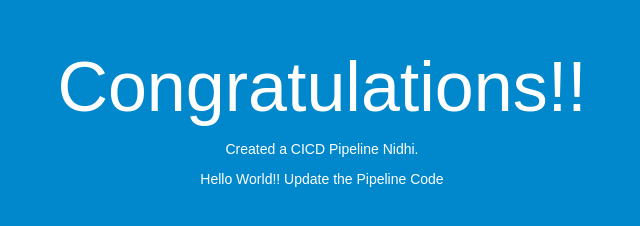
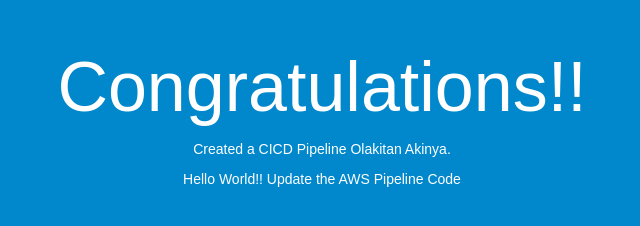
Before and after one commit to olakitanakinya/AWS_CI_CD_Pipeline, a plain HTML site: page index.html in a window 1280 px wide. Shown: the whole page, without its empty margins (318-958 px from the left). Drawn offline with Linux system fonts and the light colour scheme.

Commit message:
Update index.html

```diff
--- a/index.html
+++ b/index.html
@@ -27,8 +27,8 @@
 <body>
   <div align="center">
 <h1>Congratulations!!</h1>
-<p>Created a CICD Pipeline Nidhi.</p>
-    <p>Hello World!! Update the Pipeline Code</p>
+<p>Created a CICD Pipeline Olakitan Akinya.</p>
+    <p>Hello World!! Update the AWS Pipeline Code</p>
   </div>
 </body>
 </html>
```
